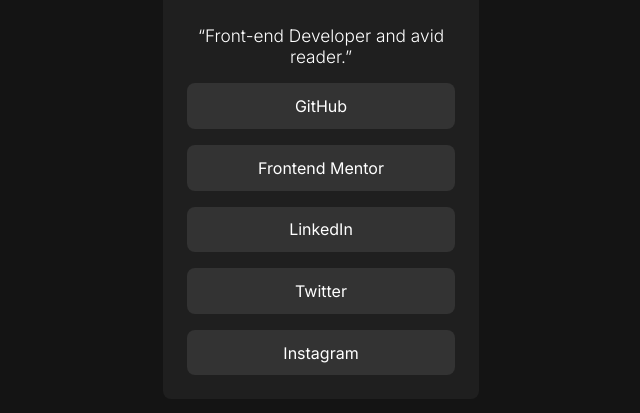
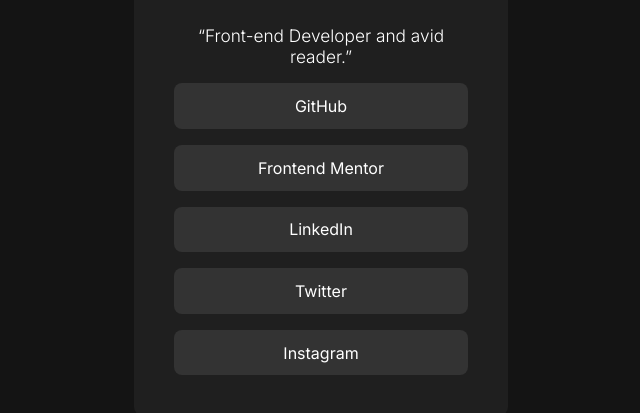
Before and after one commit to sirbiel100/challenge--27, a plain HTML site: page index.html in a window 1280 px wide. Shown: the part 291-704 px from the top of the page, without its empty margins (319-959 px from the left). Drawn offline with Linux system fonts and the light colour scheme.

Commit message:
changes: readme.md links added and card width larger

```diff
--- a/style/style.css
+++ b/style/style.css
@@ -17,8 +17,8 @@ section{
     flex-direction: column;
     align-items: center;
     gap: 1.8em;
-    width: clamp(14em, 11em + 11vw, 24em);
-    padding: 1.5em;
+    width: clamp(14em, 13em + 13vw, 28em);
+    padding: 2.5em;
     border-radius: .5em;
     background-color: var(--Grey800);
 }
```
Also changed, not shown: 1 other file.
